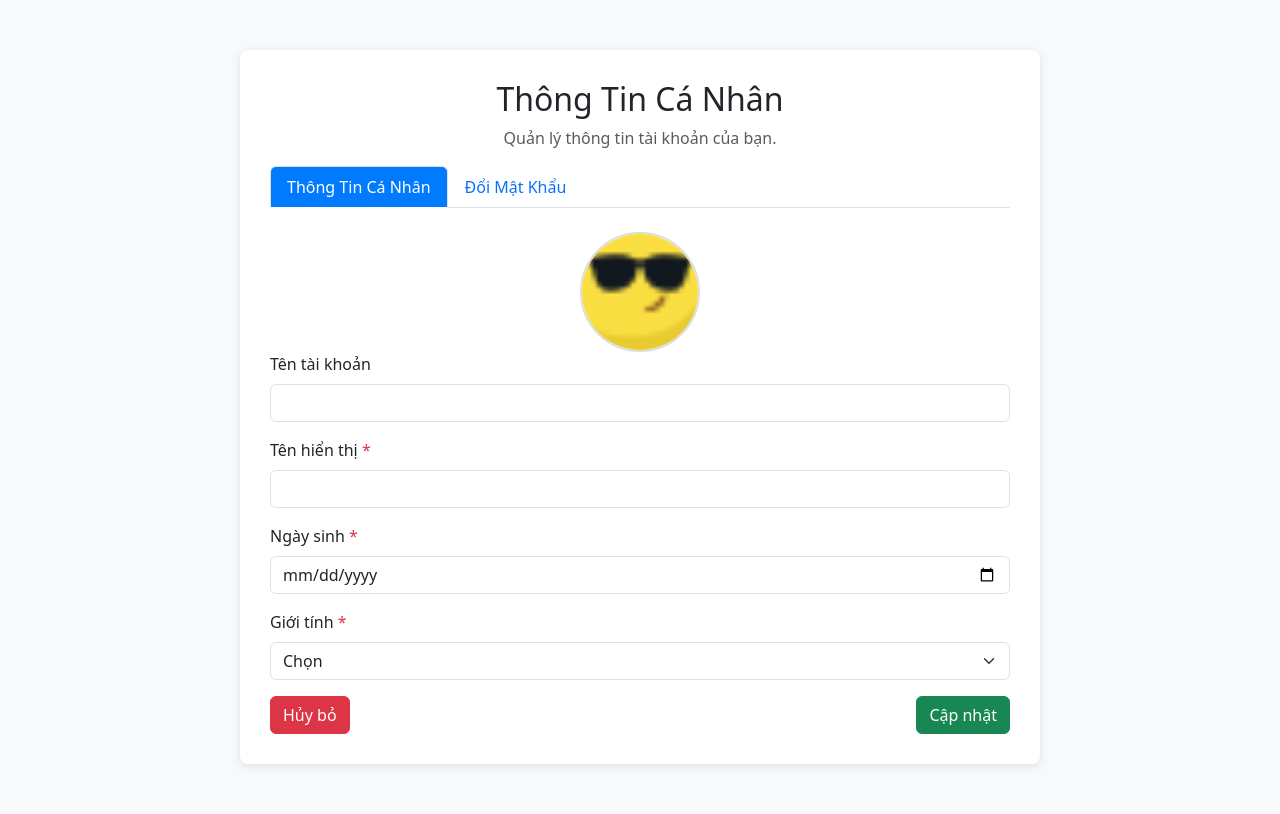
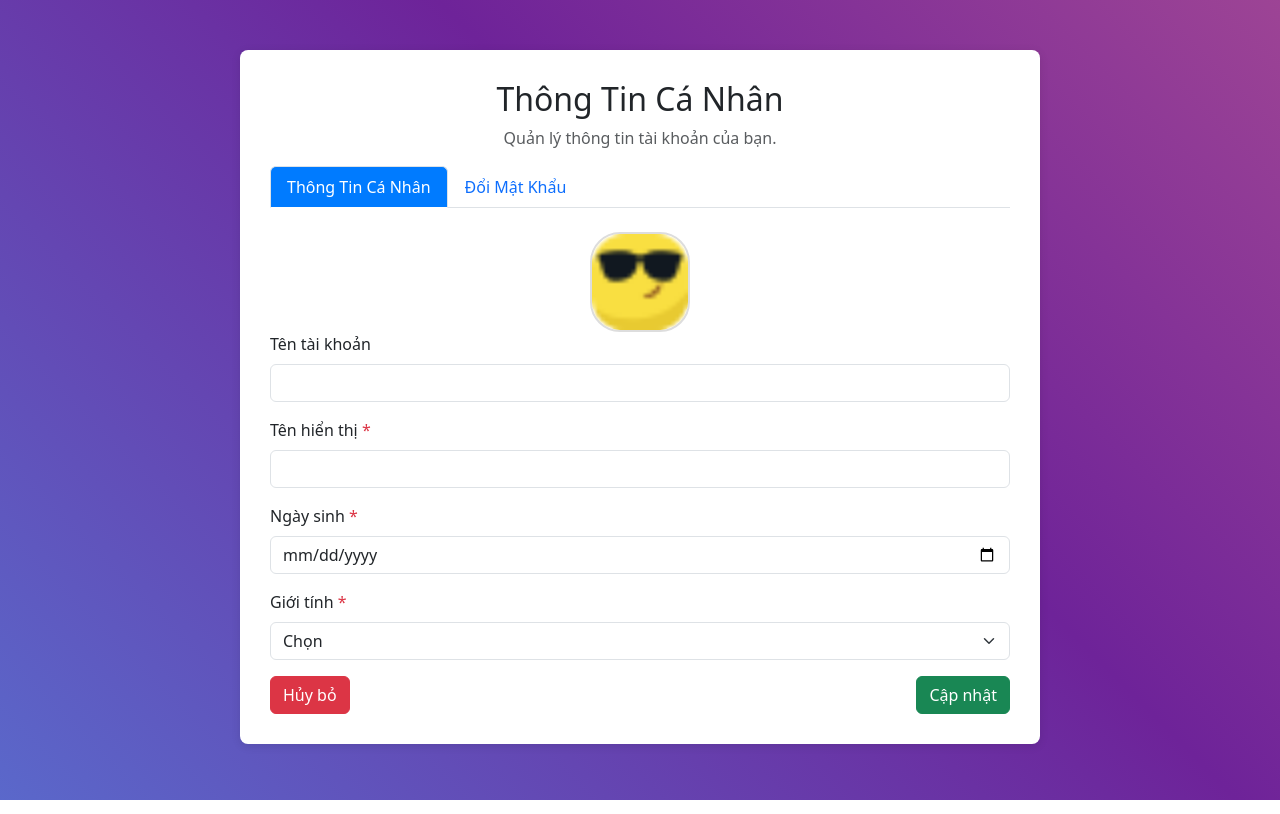
Before and after one commit to T4tti/Blog_Website, a PHP site: page /layouts/personal.php in a window 1280 px wide. Run offline with PHP 8.4, Linux system fonts and the light colour scheme.

Commit message:
fix: button and profile picture

```diff
--- a/src/CSS/personal.css
+++ b/src/CSS/personal.css
@@ -13,8 +13,40 @@
 }
 
 .profile-picture img {
-  width: 120px; /* Tăng kích thước ảnh đại diện */
-  height: 120px;
-  border-radius: 50%;
+  width: 100px; /* Tăng kích thước ảnh đại diện */
+  height: 100px;
+  border-radius: 30%;
   border: 2px solid #ddd;
 }
+
+/* Dynamic background */
+.background {
+  position: fixed;
+  top: 0;
+  left: 0;
+  width: 100%;
+  height: 100%;
+  z-index: -1;
+  background: linear-gradient(
+    45deg,
+    #6bb328,
+    #4d97ec,
+    #6e2399,
+    #e2748f,
+    #2e8ea7
+  );
+  background-size: 400% 400%;
+  animation: gradientMove 10s ease infinite;
+}
+
+@keyframes gradientMove {
+  0% {
+    background-position: 0% 50%;
+  }
+  50% {
+    background-position: 100% 50%;
+  }
+  100% {
+    background-position: 0% 50%;
+  }
+}
--- a/src/layouts/personal.php
+++ b/src/layouts/personal.php
@@ -10,6 +10,7 @@
   <link rel="stylesheet" href="../CSS/personal.css">
 </head>
 <body class="bg-light">
+    <div class="background"></div>
   <div class="container profile-container">
     <h2 class="text-center">Thông Tin Cá Nhân</h2>
     <p class="text-center text-muted">Quản lý thông tin tài khoản của bạn.</p>
--- a/src/layouts/profile.php
+++ b/src/layouts/profile.php
@@ -84,7 +84,8 @@ if (!isset($_SESSION['username'])) {
             </p>
           </div>
         </div>
-        <button class="btn btn-info"> <a href="../layouts/personal.php">Sửa thông tin</a></button>
+        <a class="btn btn-info" href="../layouts/personal.php">Sửa thông tin</a>
+
       </div>
     </div>
     <hr />
```
Also changed, not shown: src/CSS/profile.css (+11 -23 lines).
